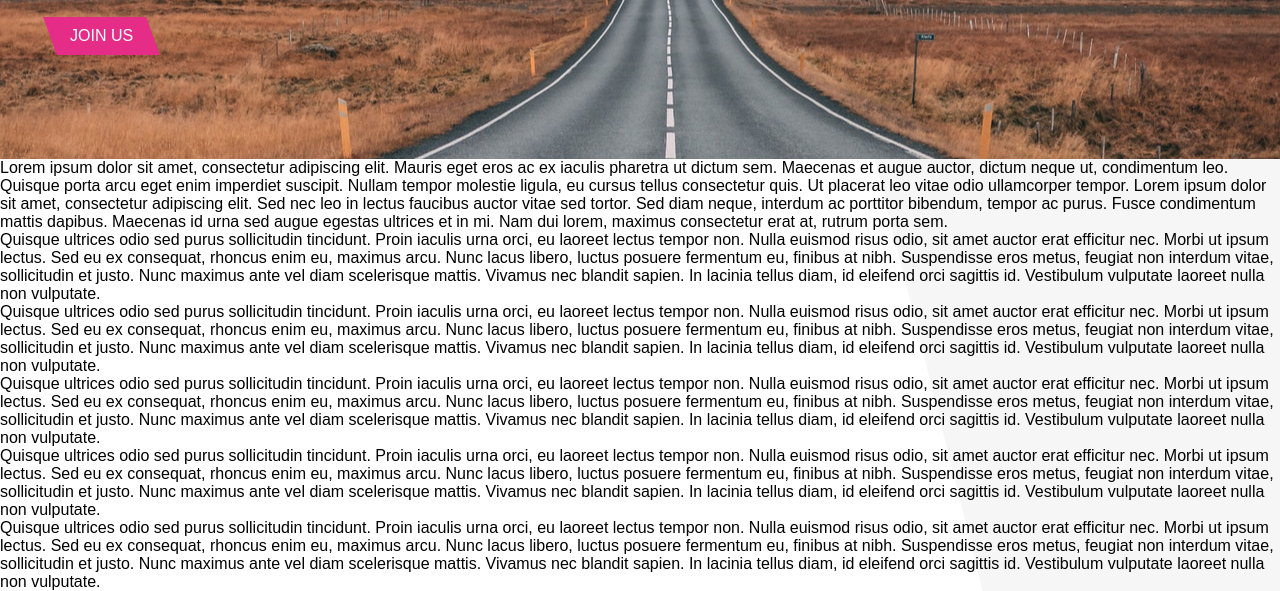
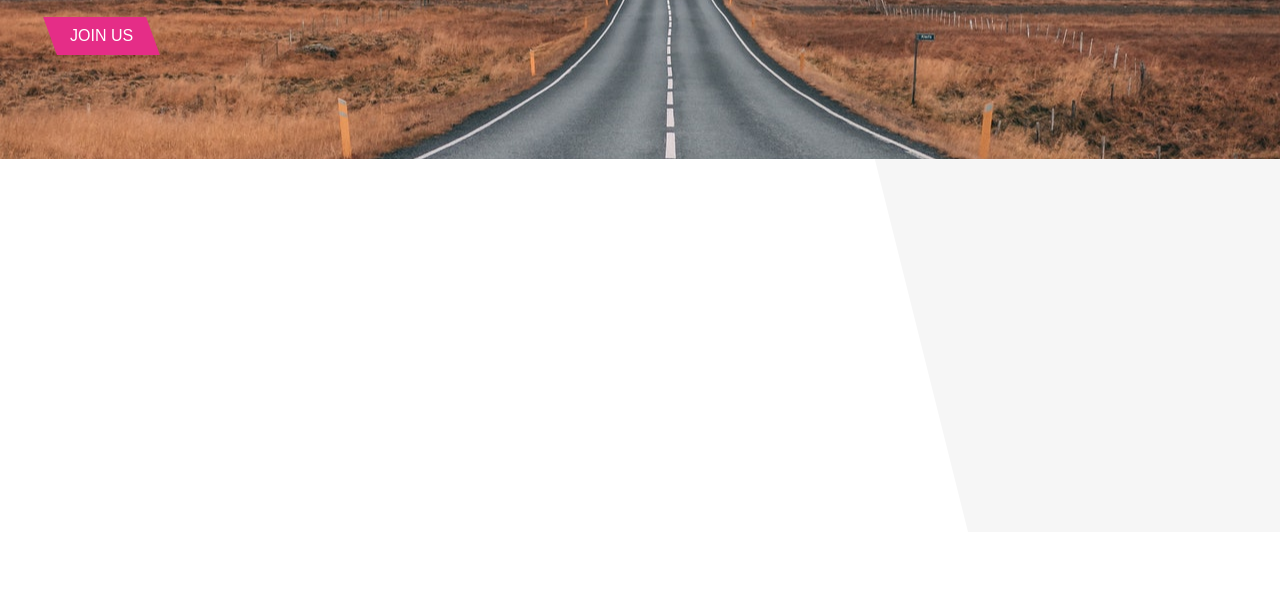
Before and after one commit to carlo697/acumen-clone, a plain HTML site: page index.html in a window 1280 px wide. Shown: the part 268-859 px from the top of the page. After the commit the page ends 800 px from the top, so only its background shows below. Drawn offline with Linux system fonts and the light colour scheme.

Commit message:
Index: removed lorem ipsum

```diff
--- a/index.html
+++ b/index.html
@@ -44,17 +44,7 @@
 			</a>
 		</div>
 
-		<p>Lorem ipsum dolor sit amet, consectetur adipiscing elit. Mauris eget eros ac ex iaculis pharetra ut dictum sem. Maecenas et augue auctor, dictum neque ut, condimentum leo. Quisque porta arcu eget enim imperdiet suscipit. Nullam tempor molestie ligula, eu cursus tellus consectetur quis. Ut placerat leo vitae odio ullamcorper tempor. Lorem ipsum dolor sit amet, consectetur adipiscing elit. Sed nec leo in lectus faucibus auctor vitae sed tortor. Sed diam neque, interdum ac porttitor bibendum, tempor ac purus. Fusce condimentum mattis dapibus. Maecenas id urna sed augue egestas ultrices et in mi. Nam dui lorem, maximus consectetur erat at, rutrum porta sem.</p>
 
-		<p>Quisque ultrices odio sed purus sollicitudin tincidunt. Proin iaculis urna orci, eu laoreet lectus tempor non. Nulla euismod risus odio, sit amet auctor erat efficitur nec. Morbi ut ipsum lectus. Sed eu ex consequat, rhoncus enim eu, maximus arcu. Nunc lacus libero, luctus posuere fermentum eu, finibus at nibh. Suspendisse eros metus, feugiat non interdum vitae, sollicitudin et justo. Nunc maximus ante vel diam scelerisque mattis. Vivamus nec blandit sapien. In lacinia tellus diam, id eleifend orci sagittis id. Vestibulum vulputate laoreet nulla non vulputate.</p>
-
-		<p>Quisque ultrices odio sed purus sollicitudin tincidunt. Proin iaculis urna orci, eu laoreet lectus tempor non. Nulla euismod risus odio, sit amet auctor erat efficitur nec. Morbi ut ipsum lectus. Sed eu ex consequat, rhoncus enim eu, maximus arcu. Nunc lacus libero, luctus posuere fermentum eu, finibus at nibh. Suspendisse eros metus, feugiat non interdum vitae, sollicitudin et justo. Nunc maximus ante vel diam scelerisque mattis. Vivamus nec blandit sapien. In lacinia tellus diam, id eleifend orci sagittis id. Vestibulum vulputate laoreet nulla non vulputate.</p>
-
-		<p>Quisque ultrices odio sed purus sollicitudin tincidunt. Proin iaculis urna orci, eu laoreet lectus tempor non. Nulla euismod risus odio, sit amet auctor erat efficitur nec. Morbi ut ipsum lectus. Sed eu ex consequat, rhoncus enim eu, maximus arcu. Nunc lacus libero, luctus posuere fermentum eu, finibus at nibh. Suspendisse eros metus, feugiat non interdum vitae, sollicitudin et justo. Nunc maximus ante vel diam scelerisque mattis. Vivamus nec blandit sapien. In lacinia tellus diam, id eleifend orci sagittis id. Vestibulum vulputate laoreet nulla non vulputate.</p>
-
-		<p>Quisque ultrices odio sed purus sollicitudin tincidunt. Proin iaculis urna orci, eu laoreet lectus tempor non. Nulla euismod risus odio, sit amet auctor erat efficitur nec. Morbi ut ipsum lectus. Sed eu ex consequat, rhoncus enim eu, maximus arcu. Nunc lacus libero, luctus posuere fermentum eu, finibus at nibh. Suspendisse eros metus, feugiat non interdum vitae, sollicitudin et justo. Nunc maximus ante vel diam scelerisque mattis. Vivamus nec blandit sapien. In lacinia tellus diam, id eleifend orci sagittis id. Vestibulum vulputate laoreet nulla non vulputate.</p>
-
-		<p>Quisque ultrices odio sed purus sollicitudin tincidunt. Proin iaculis urna orci, eu laoreet lectus tempor non. Nulla euismod risus odio, sit amet auctor erat efficitur nec. Morbi ut ipsum lectus. Sed eu ex consequat, rhoncus enim eu, maximus arcu. Nunc lacus libero, luctus posuere fermentum eu, finibus at nibh. Suspendisse eros metus, feugiat non interdum vitae, sollicitudin et justo. Nunc maximus ante vel diam scelerisque mattis. Vivamus nec blandit sapien. In lacinia tellus diam, id eleifend orci sagittis id. Vestibulum vulputate laoreet nulla non vulputate.</p>
 	</div>
 
 	<div class="menu">
```
